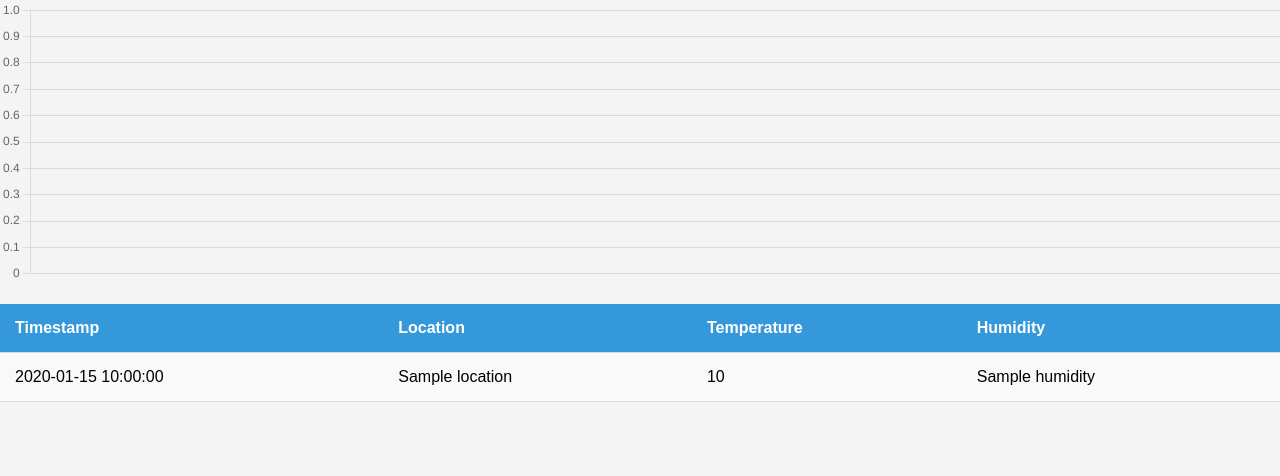
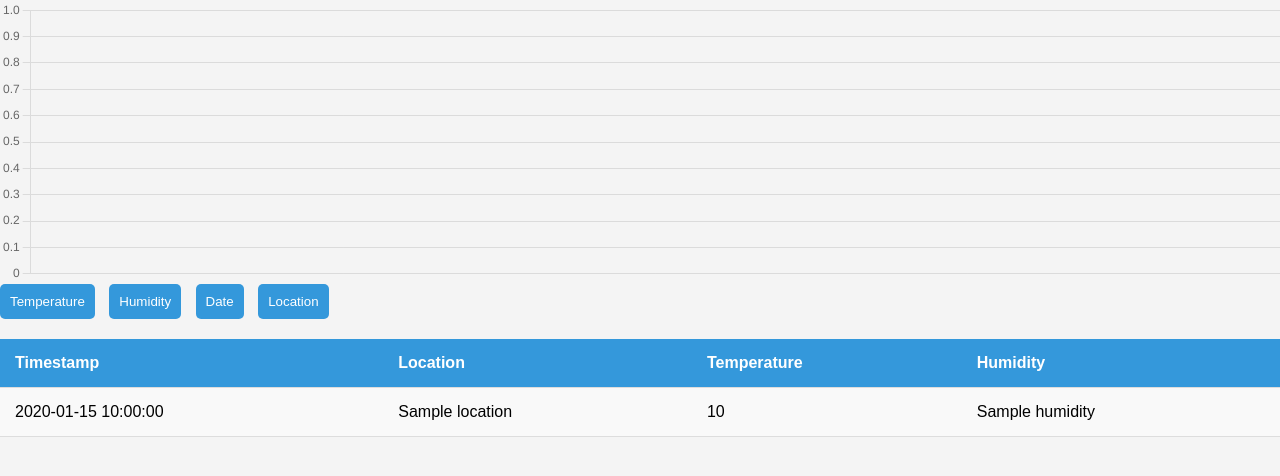
Before and after one commit to pinghero/tempmonitor, a Flask app: template templates/measurements.html in a window 1280 px wide. Shown: the top 476 px of the page. Run offline with Flask 3, Linux system fonts and the light colour scheme; the template is opened without the code that fills it: most values are stand-ins (such as "Sample title", 1, 10 or a date in 2020).

Commit message:
Added filter options

```diff
--- a/static/styles/styles.css
+++ b/static/styles/styles.css
@@ -31,3 +31,27 @@ body {
 .styled-table tr:hover {
   background-color: #f5f5f5;
 }
+button {
+  padding: 10px;
+  background-color: #3498db;
+  color: #fff;
+  border: none;
+  cursor: pointer;
+  margin-right: 10px;
+  vertical-align: top;
+  border-radius: 5px; /* Added border-radius */
+}
+
+input {
+    padding: 10px;
+    display: none;
+    border: 1px solid #3498db;
+    margin-right: 10px;
+    margin-top: 0;
+    vertical-align: top;
+    border-radius: 5px; /* Added border-radius */
+}
+
+input.show {
+    display: inline-block;
+}
--- a/templates/measurements.html
+++ b/templates/measurements.html
@@ -29,6 +29,35 @@
   });
 </script>
 
+<button id="temperatureButton" onclick="toggleInput('temp')">Temperature</button>
+<input type="number" id="tempFrom" class="hide" placeholder="From">
+<input type="number" id="tempTo" class="hide" placeholder="To">
+
+<button id="humidityButton" onclick="toggleInput('humidity')">Humidity</button>
+<input type="number" id="humidityFrom" class="hide" placeholder="From">
+<input type="number" id="humidityTo" class="hide" placeholder="To">
+
+<button id="dateButton" onclick="toggleInput('date')">Date</button>
+<input type="date" id="dateFrom" class="hide">
+<input type="date" id="dateTo" class="hide">
+
+<button id="locationButton" onclick="toggleLocationInput()">Location</button>
+<input type="text" id="location" class="hide" placeholder="Enter Location">
+
+<script>
+    function toggleInput(field) {
+        var inputFrom = document.getElementById(field + 'From');
+        var inputTo = document.getElementById(field + 'To');
+        inputFrom.classList.toggle("show");
+        inputTo.classList.toggle("show");
+    }
+
+    function toggleLocationInput() {
+        var locationInput = document.getElementById('location');
+        locationInput.classList.toggle("show");
+    }
+</script>
+
     <table class="styled-table">
         <tr>
           <th>Timestamp</th>
```
